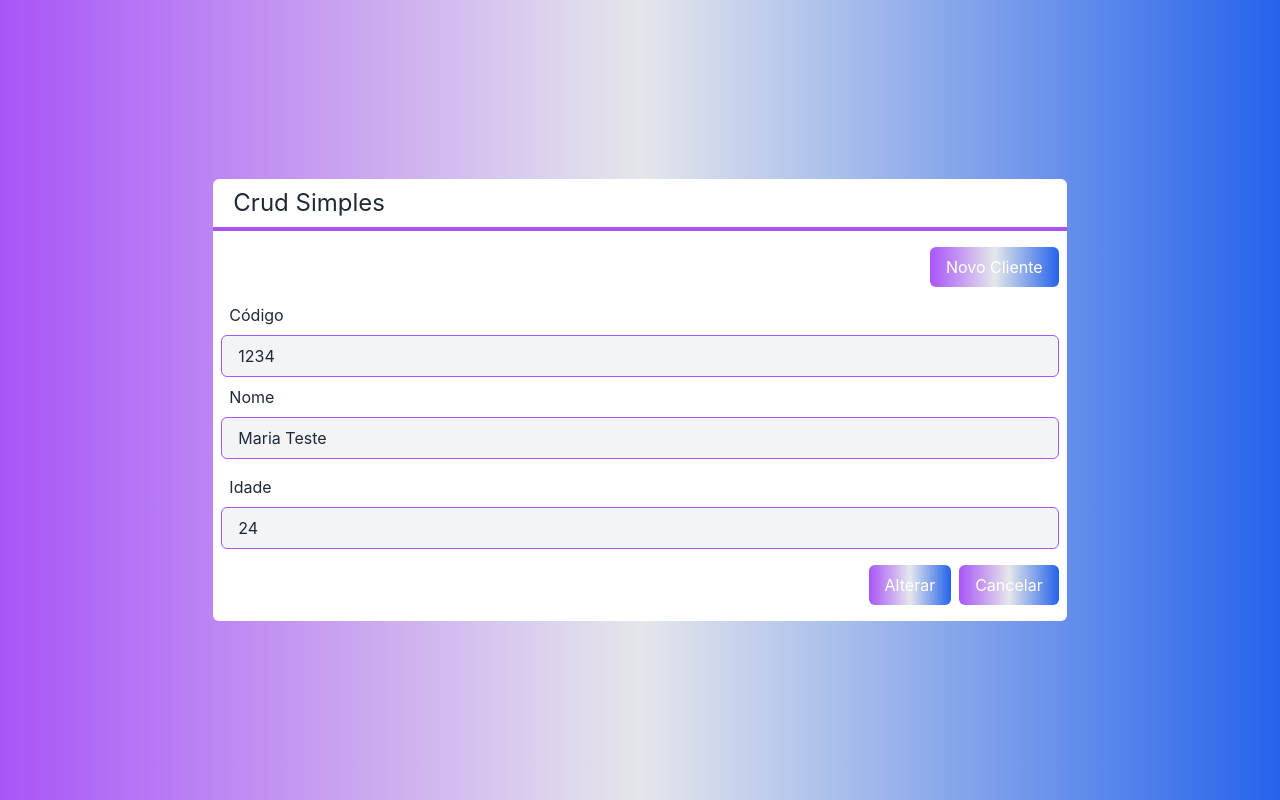
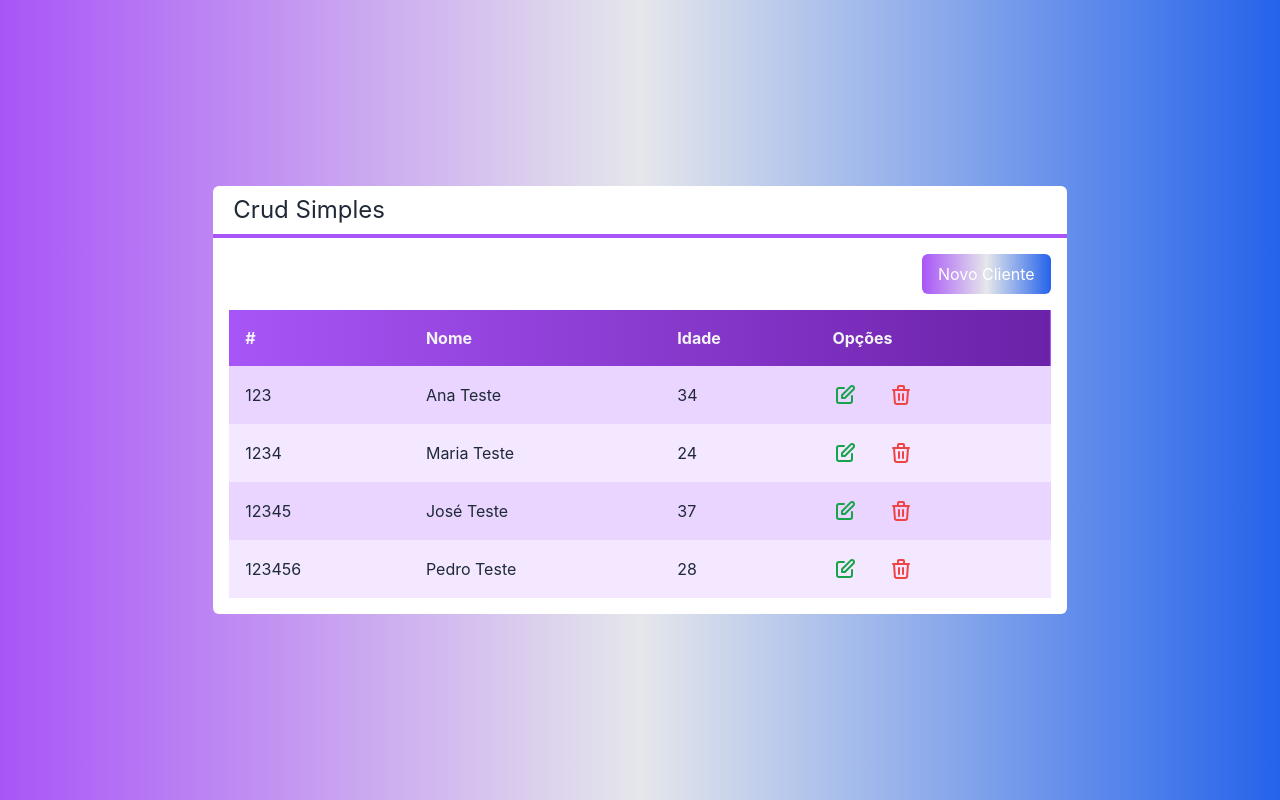
Before and after one commit to PauloMtz/Crud-nextjs, a Next.js app: page / in a window 1280 px wide. Built offline with nearby package versions, Linux system fonts and the light colour scheme.

Commit message:
Alternando Tabela e Formulário

```diff
--- a/src/components/Botao.tsx
+++ b/src/components/Botao.tsx
@@ -2,16 +2,19 @@ interface BotaoProps {
     cor?: 'green' | 'blue' | 'gray'
     classeNome?: string
     children: any
+    CliqueAqui?: () => void
 }
 
 export default function Botao(props: BotaoProps) {
     const corFundo = props.cor ?? 'blue'
+
     return (
-        <button className={`
-            bg-gradient-to-r from-${corFundo}-400 to-${corFundo}-700
-            text-white px-4 py-2 rounded-md
-            ${props.classeNome}
-        `}>
+        <button onClick={props.CliqueAqui}
+            className={`
+                bg-gradient-to-r from-${corFundo}-400 to-${corFundo}-700
+                text-white px-4 py-2 rounded-md
+                ${props.classeNome}
+            `}>
             {props.children}
         </button>
     )
--- a/src/components/Entrada.tsx
+++ b/src/components/Entrada.tsx
@@ -11,7 +11,9 @@ export default function Entrada(props: EntradaProps) {
     return (
         <div className={`flex flex-col mb-2 ${props.classeNomeEntrada}`}>
             <label className="mb-2 ml-2">{props.texto}</label>
-            <input type={props.tipo ?? 'text'} value={props.valor}
+            <input
+                type={props.tipo ?? 'text'}
+                value={props.valor}
                 readOnly={props.somenteLeitura}
                 onChange={e => props.valorAlterado?.(e.target.value)}
                 className={`
--- a/src/components/Formulario.tsx
+++ b/src/components/Formulario.tsx
@@ -5,6 +5,8 @@ import Entrada from "./Entrada";
 
 interface FormularioProps {
     cliente: Cliente
+    cancelado?: () => void
+    clienteAlterado?: (clienteAltera: Cliente) => void
 }
 
 export default function Formulario(props: FormularioProps) {
@@ -23,8 +25,15 @@ export default function Formulario(props: FormularioProps) {
             <Entrada texto="Idade" valor={idade} tipo="number" valorAlterado={setIdade}
                 classeNomeEntrada="mb-4 mt-2 ml-2 mr-2" />
             <div className="flex justify-end mb-4 mt-4 mr-2">
-                <Botao cor="blue" classeNome="mr-2">{id ? 'Alterar' : 'Salvar'}</Botao>
-                <Botao cor="gray">Cancelar</Botao>
+                <Botao
+                    cor="blue"
+                    classeNome="mr-2"
+                    CliqueAqui={() => props.clienteAlterado?.(new Cliente(nome, idade, id))}>
+                    {id ? 'Alterar' : 'Salvar'}
+                </Botao>
+                <Botao cor="gray" CliqueAqui={props.cancelado}>
+                    Cancelar
+                </Botao>
             </div>
         </div>
     )
--- a/src/pages/index.tsx
+++ b/src/pages/index.tsx
@@ -1,3 +1,4 @@
+import { useState } from "react";
 import Botao from "../components/Botao";
 import Formulario from "../components/Formulario";
 import Layout from "../components/Layout";
@@ -21,19 +22,36 @@ export default function Home() {
     console.log(`Exclui: ${clienteExclui.nome}`)
   }
 
+  function salvarCliente(clienteSalvo: Cliente) {
+    console.log(`Gravou: ${clienteSalvo.nome}`)
+  }
+
+  const [visivel, setVisivel] = useState<'tabela' | 'form'>('tabela')
+
   return (
     <div className={`
       flex justify-center items-center h-screen
       bg-gradient-to-r from-purple-500 via-gray-200 to-blue-600
     `}>
       <Layout titulo="Crud Simples">
-        <div className="flex justify-end mr-2">
-          <Botao cor="green" classeNome="mb-4 mt-4">Novo Cliente</Botao>
-        </div>
-        {/*<Tabela clientes={clienteTable}
-          clienteSelecionado={clienteSeleciona}
-          clienteExcluir={clienteExcluido} />*/}
-          <Formulario cliente={clienteTable[1]} />
+        {visivel === 'tabela' ? (
+          <div className="ml-4 mr-4 mb-4">
+            <div className="flex justify-end">
+              <Botao cor="green" classeNome="mb-4 mt-4"
+                CliqueAqui={() => setVisivel('form')}>Novo Cliente</Botao>
+            </div>
+            <Tabela clientes={clienteTable}
+              clienteSelecionado={clienteSeleciona}
+              clienteExcluir={clienteExcluido} />
+          </div>
+        ) : (
+          <div className="mt-4">
+            <Formulario
+              cliente={clienteTable[1]}
+              clienteAlterado={salvarCliente}
+              cancelado={() => setVisivel('tabela')} />
+          </div>
+        )}
       </Layout>
     </div>
   )
```
